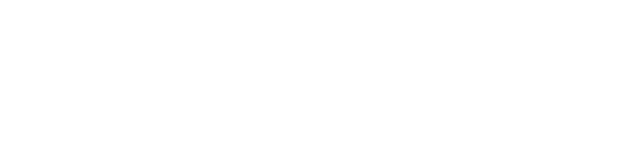
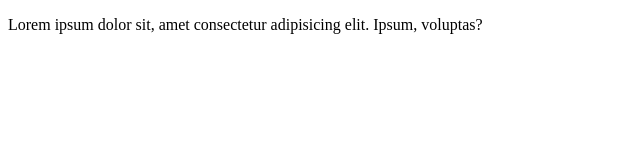
Before and after one commit to IsmaelQuiroz/test-repository, a plain HTML site: page index.html in a window 1280 px wide. Shown: the whole page, without its empty margins (0-640 px from the left). Drawn offline with Linux system fonts and the light colour scheme.

Commit message:
parrafo inicial

```diff
--- a/index.html
+++ b/index.html
@@ -7,6 +7,9 @@
     <title>Git VSCODE</title>
 </head>
 <body>
-
+    <!--DIV  CONTENEDOR 1-->
+    <div class="row">
+        <p>Lorem ipsum dolor sit, amet consectetur adipisicing elit. Ipsum, voluptas?</p>
+    </div>
 </body>
 </html>
```
